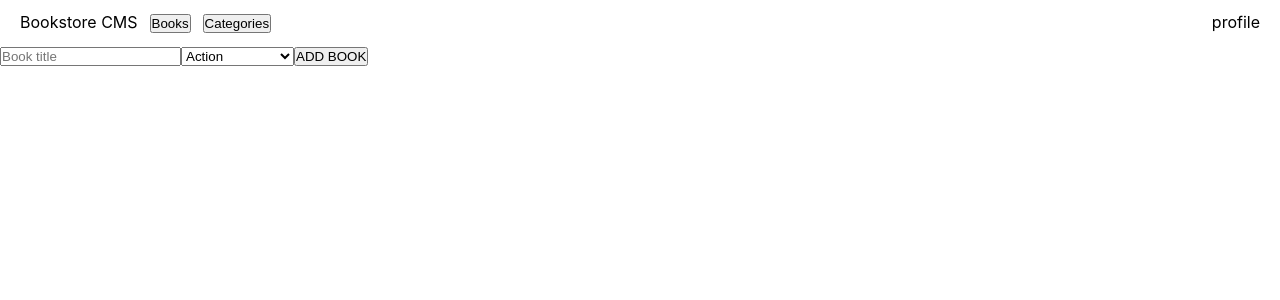
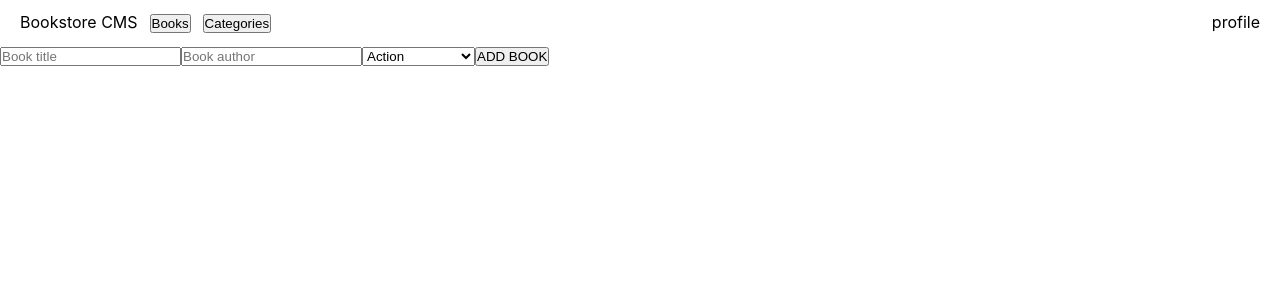
Before and after one commit to yuvenalmash/react-bookstore, a React (Create React App) app: page / in a window 1280 px wide. Shown: the top 300 px of the page. Built offline with nearby package versions, Linux system fonts and the light colour scheme.

Commit message:
dispatch new book to strore

```diff
--- a/src/components/AddBook.js
+++ b/src/components/AddBook.js
@@ -1,29 +1,51 @@
-import React, { useState } from 'react';
+import React from 'react';
+import PropTypes from 'prop-types';
+import { connect } from 'react-redux';
+import { addBook } from '../redux/books/books';
+import store from '../redux/configureStore';
+import BooksList from './BooksList';
 
-const AddBook = () => {
-  const [newBook] = useState({
-    title: '',
-    Author: '',
-  });
+const AddBook = ({ dispatch }) => {
+  let title;
+  let author;
+  let genre;
+
+  const handleSubmit = (e) => {
+    e.preventDefault();
+    if (!title.value.trim() || !author.value.trim()) {
+      return;
+    }
+    dispatch(addBook(title.value, author.value, genre.value));
+    const booksArr = store.getState().books;
+    BooksList(booksArr);
+  };
 
   return (
-    <form>
+    <form onSubmit={handleSubmit}>
       <input
         type="text"
         placeholder="Book title"
-        value={newBook.title}
-        name="title"
+        ref={(node) => { title = node; }}
       />
-      <select>
+      <input
+        type="text"
+        placeholder="Book author"
+        ref={(node) => { author = node; }}
+      />
+      <select ref={(node) => { genre = node; }}>
         <option value="action">Action</option>
         <option value="scifi">Science Fiction</option>
         <option value="fantasy">Fantasy</option>
       </select>
-      <button type="button">
+      <button type="submit">
         ADD BOOK
       </button>
     </form>
   );
 };
 
-export default AddBook;
+AddBook.propTypes = {
+  dispatch: PropTypes.func.isRequired,
+};
+
+export default connect()(AddBook);
```
